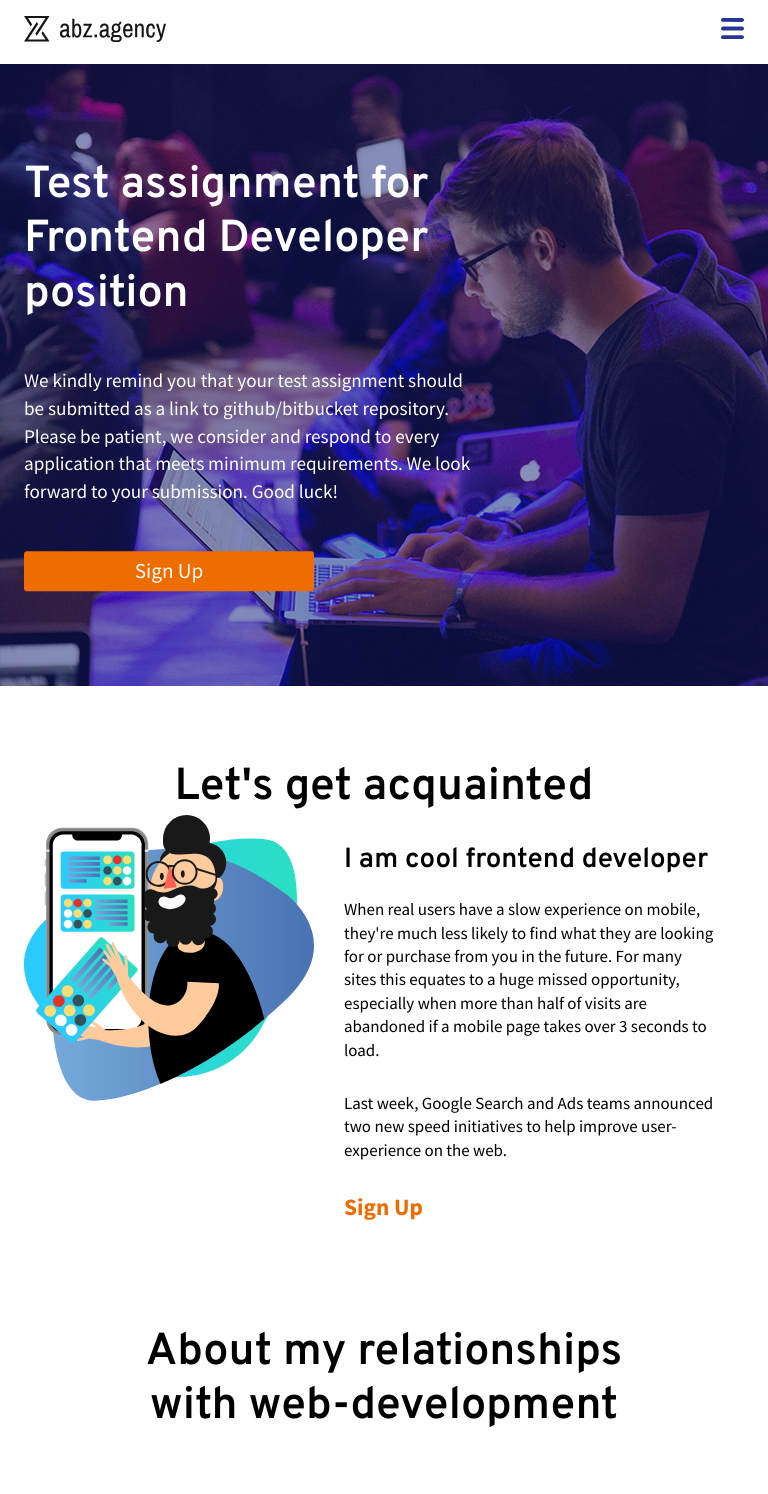
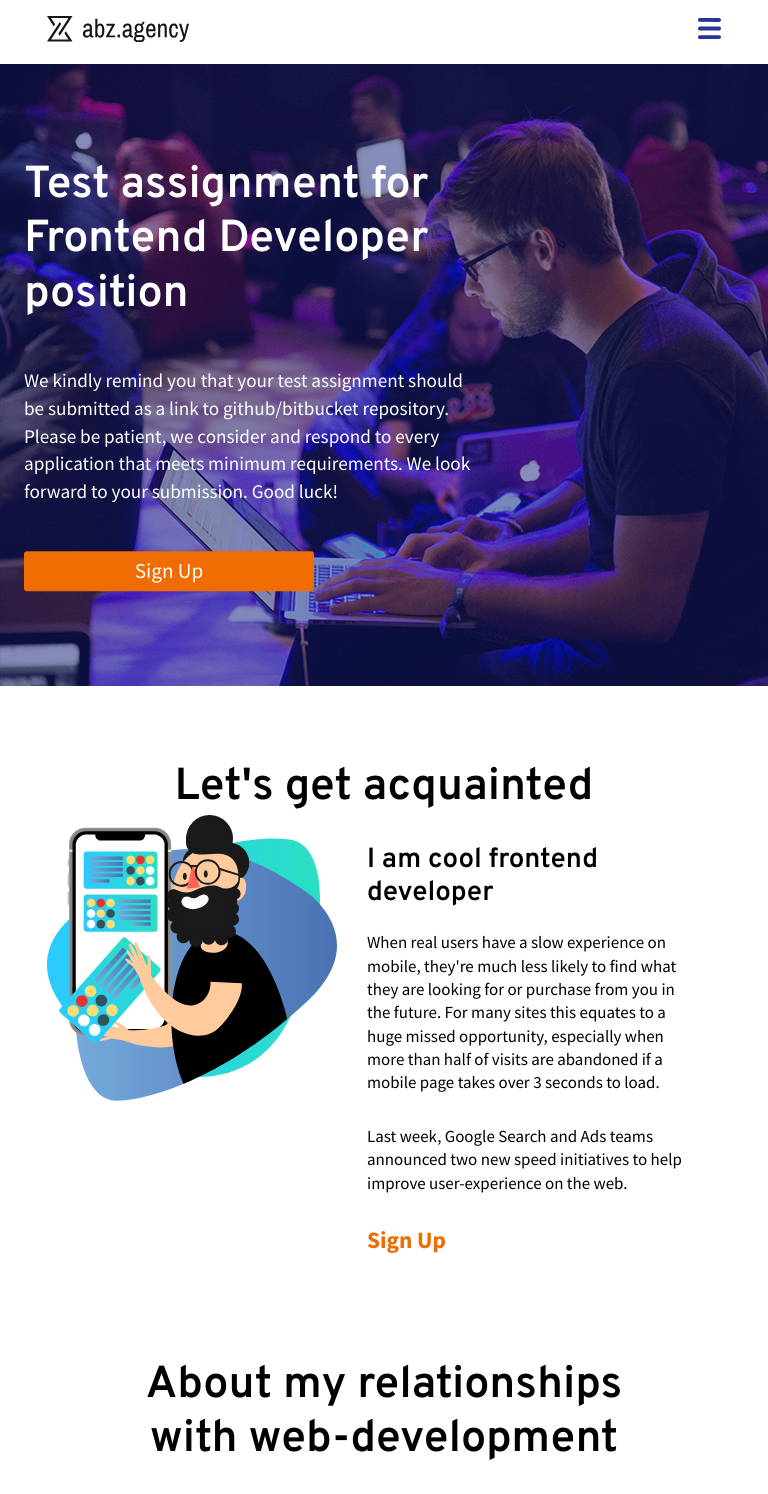
Before and after one commit to serhii-mokhonko/abz.agency, a Vue app: page / in a window 768 px wide. Shown: the top 1494 px of the page. Built offline with nearby package versions, Linux system fonts and the light colour scheme.

Commit message:
fixed padding into container__content and change breakpoins for media requests

```diff
--- a/src/App.vue
+++ b/src/App.vue
@@ -4,6 +4,7 @@
     <abz-header></abz-header>
     <abz-about></abz-about>
     <abz-relationships></abz-relationships>
+    <abz-requirements></abz-requirements>
   </div>
 </template>
 
@@ -12,6 +13,7 @@ import Nav from "./components/Nav.vue";
 import Header from "./components/Header.vue";
 import About from "./components/About.vue";
 import Relationships from "./components/Relationships.vue";
+import Requirements from "./components/Requirements.vue";
 
 export default {
   name: "app",
@@ -19,7 +21,8 @@ export default {
     abzNav: Nav,
     abzHeader: Header,
     abzAbout: About,
-    abzRelationships: Relationships
+    abzRelationships: Relationships,
+    abzRequirements: Requirements
   }
 };
 </script>
--- a/src/components/About.vue
+++ b/src/components/About.vue
@@ -21,9 +21,9 @@
 
 <style lang="less" scoped>
 @import "../less/index.less";
-
 .container__content {
-  padding: 150px 0;
+  padding-top: 150px;
+  padding-bottom: 150px;
 }
 
 .content {
@@ -55,9 +55,10 @@
 }
 
 //mobile
-@media only screen and (max-width: 479px) {
+@media only screen and (max-width: 425px) {
   .container__content {
-    padding: 75px 15px;
+    padding-top: 75px;
+    padding-bottom: 75px;
   }
 
   .content {
@@ -76,9 +77,10 @@
 }
 
 //tablet
-@media only screen and (min-width: 480px) and (max-width: 859px) {
+@media only screen and (min-width: 426px) and (max-width: 768px) {
   .container__content {
-    padding: 75px 24px;
+    padding-top: 75px;
+    padding-bottom: 75px;
   }
 }
 </style>
--- a/src/components/Nav.vue
+++ b/src/components/Nav.vue
@@ -45,7 +45,6 @@
 <style lang="less" scoped>
 @import "../less/index.less";
 
-// desktop
 .container__content {
   height: 64px;
   display: flex;
@@ -62,7 +61,7 @@
   li {
     list-style-type: none;
     display: inline;
-    margin-right: 30px;
+    margin-right: 25px;
 
     &:last-child {
       margin-right: 0;
@@ -106,10 +105,8 @@
   display: none;
 }
 
-@media only screen and (max-width: 479px) {
-  .container__content {
-    padding: 0 15px;
-  }
+//mobile
+@media only screen and (max-width: 425px) {
   .nav,
   .user {
     display: none;
@@ -121,10 +118,7 @@
 }
 
 // tablet
-@media only screen and (min-width: 321px) and (max-width: 859px) {
-  .container__content {
-    padding: 0 24px;
-  }
+@media only screen and (min-width: 426px) and (max-width: 768px) {
   .nav,
   .user {
     display: none;
--- a/src/components/Relationships.vue
+++ b/src/components/Relationships.vue
@@ -47,10 +47,7 @@
 }
 
 //mobile
-@media only screen and (max-width: 479px) {
-  .container__content {
-    padding: 0 15px;
-  }
+@media only screen and (max-width: 425px) {
   .content {
     flex-direction: column;
     width: 100%;
@@ -65,7 +62,7 @@
 }
 
 //tablet
-@media only screen and (min-width: 480px) and (max-width: 859px) {
+@media only screen and (min-width: 426px) and (max-width: 768px) {
   .container__content{
     padding: 0 86px;
   }
--- /dev/null
+++ b/src/components/Requirements.vue
@@ -0,0 +1,3 @@
+<template>
+    <h1>Requirements</h1>
+</template>
--- a/src/less/media.less
+++ b/src/less/media.less
@@ -1,5 +1,13 @@
+.container {
+    &__content {
+        width : 100%;
+        margin: 0 auto;
+    }
+}
+
+
 // mobile
-@media only screen and (max-width: 479px) {
+@media only screen and (max-width: 425px) {
     h1 {
         font-size  : 2rem;
         line-height: 2.4rem;
@@ -14,18 +22,46 @@
         font-size  : 1.46rem;
         line-height: 1.73rem;
     }
+
+    .container {
+        &__content {
+            min-width: 320px;
+            padding  : 0 15px;
+        }
+    }
 }
 
 // tablet
-@media only screen and (min-width: 480px) and (max-width: 859px) {
+@media only screen and (min-width: 426px) and (max-width: 768px) {
     h1 {
         font-size  : 2.8rem;
         line-height: 3.4rem;
     }
+
+    .container {
+        &__content {
+            max-width: 765px;
+            padding  : 0 24px;
+        }
+    }
 }
 
 // desktop
-@media only screen and (min-width: 860px) and (max-width: 1920px) {}
+@media only screen and (min-width: 766px) and (max-width: 1024px) {
+    .container {
+        &__content {
+            max-width: 1024px;
+            padding  : 0 47px;
+        }
+    }
+}
 
 // 2K
-@media only screen and (min-width: 1921px) {}
+@media only screen and (min-width: 1025px) {
+    .container {
+        &__content {
+            max-width: 1170px;
+            padding  : 0 15px;
+        }
+    }
+}
```
Also changed, not shown: src/components/Header.vue (+4 -4 lines).
